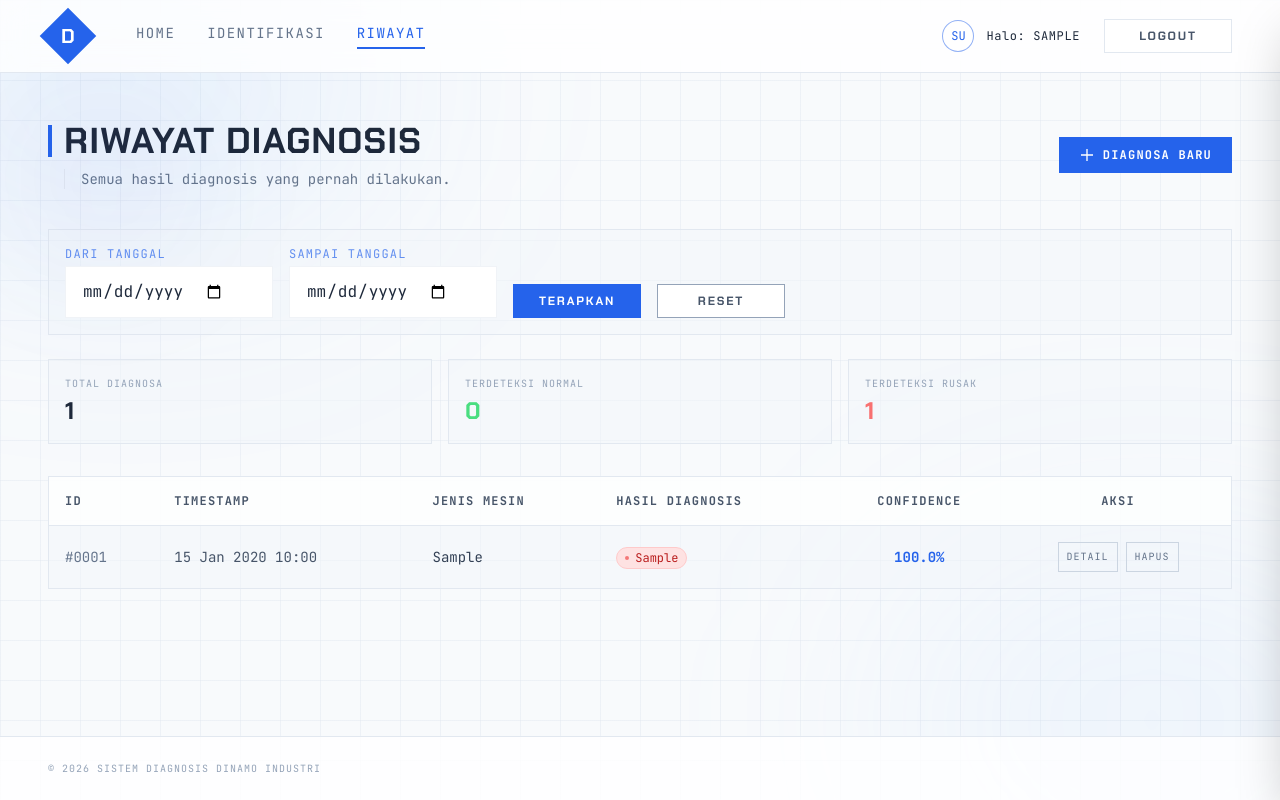
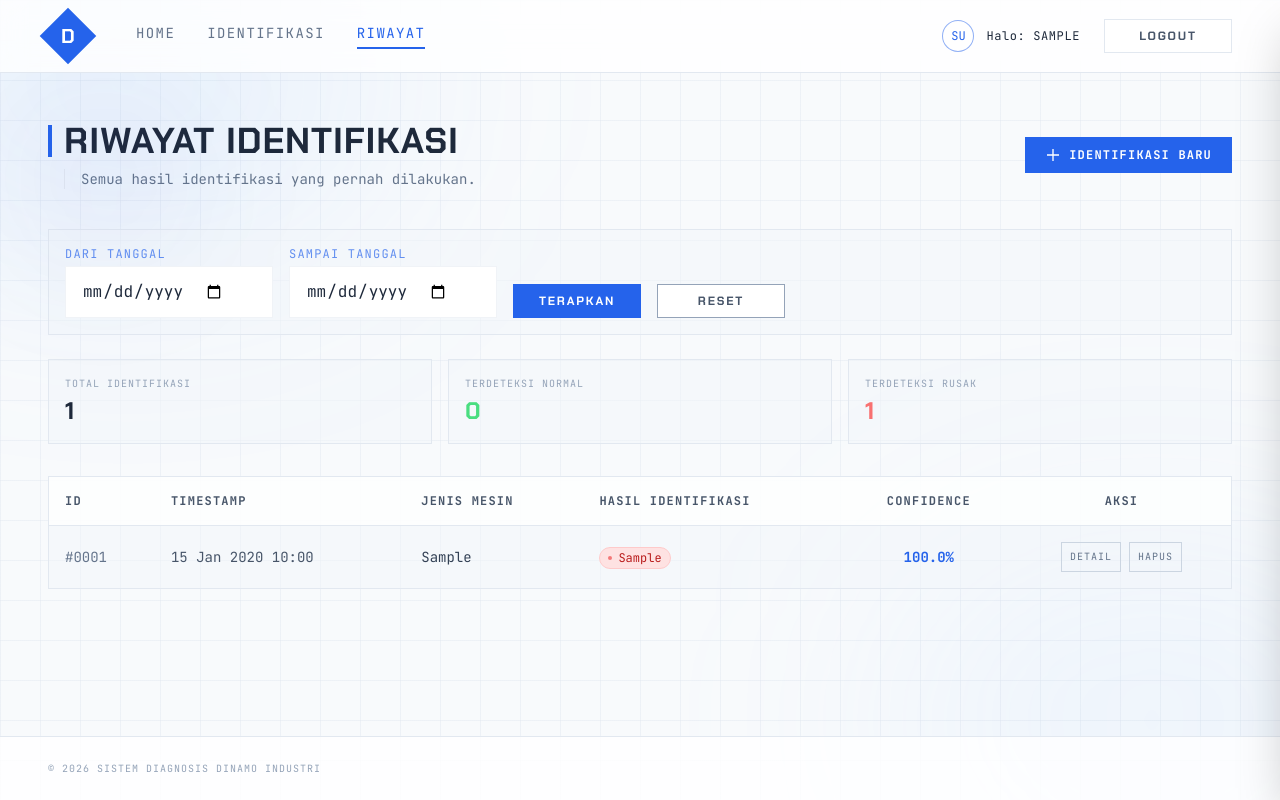
Before and after one commit to fauzantaslim/diagnosis-kerusakan-dinamo, a Flask app: page /history/ in a window 1280 px wide. Run offline with Flask 3, Linux system fonts and the light colour scheme; a user stored in the database is signed in; tables that the repository leaves empty hold one stand-in row (values such as "Sample post"); some libraries are stand-ins or nearby versions.

Commit message:
Ubah terminologi diagnosis menjadi identifikasi pada antarmuka

```diff
--- a/app/templates/pages/app/history.html
+++ b/app/templates/pages/app/history.html
@@ -11,17 +11,17 @@
             <div class="flex items-center gap-3 mb-2">
                 <div class="w-1 h-8 bg-blue-600"></div>
                 <h1 class="text-3xl lg:text-4xl font-display font-bold text-slate-800 uppercase tracking-wide">
-                    Riwayat Diagnosis
+                    Riwayat Identifikasi
                 </h1>
             </div>
             <p class="font-mono text-sm text-slate-500 ml-4 border-l border-slate-200 pl-4">
-                Semua hasil diagnosis yang pernah dilakukan.
+                Semua hasil identifikasi yang pernah dilakukan.
             </p>
         </div>
         <a href="{{ url_for('diagnosis_bp.identify_page') }}"
             class="flex items-center justify-center md:justify-start gap-2 font-mono text-xs px-5 py-3 md:py-2.5 bg-blue-600 text-white font-bold uppercase tracking-widest hover:bg-white hover:text-blue-600 transition-colors w-full md:w-auto">
             <svg class="w-4 h-4" fill="none" stroke="currentColor" viewBox="0 0 24 24"><path stroke-linecap="square" stroke-linejoin="miter" stroke-width="2" d="M12 4v16m8-8H4"></path></svg>
-            Diagnosa Baru
+            Identifikasi Baru
         </a>
     </div>
 </section>
@@ -47,7 +47,7 @@
 <!-- Stats Bar -->
 <div id="stats-bar" class="grid grid-cols-1 sm:grid-cols-3 gap-4 mb-8">
     <div class="border border-slate-200 bg-slate-100/50 p-4 flex flex-col gap-1">
-        <span class="font-mono text-[10px] text-slate-400 tracking-widest uppercase">Total Diagnosa</span>
+        <span class="font-mono text-[10px] text-slate-400 tracking-widest uppercase">Total Identifikasi</span>
         <span id="stat-total" class="font-display text-2xl font-bold text-slate-800">—</span>
     </div>
     <div class="border border-slate-200 bg-slate-100/50 p-4 flex flex-col gap-1">
@@ -70,7 +70,7 @@
                     <th class="p-4 border-b border-slate-200 font-bold">ID</th>
                     <th class="p-4 border-b border-slate-200 font-bold">Timestamp</th>
                     <th class="p-4 border-b border-slate-200 font-bold">Jenis Mesin</th>
-                    <th class="p-4 border-b border-slate-200 font-bold">Hasil Diagnosis</th>
+                    <th class="p-4 border-b border-slate-200 font-bold">Hasil Identifikasi</th>
                     <th class="p-4 border-b border-slate-200 font-bold text-center">Confidence</th>
                     <th class="p-4 border-b border-slate-200 font-bold text-center">Aksi</th>
                 </tr>
@@ -86,9 +86,9 @@
         <svg class="w-12 h-12 text-slate-400 mb-4" fill="none" stroke="currentColor" viewBox="0 0 24 24">
             <path stroke-linecap="round" stroke-linejoin="round" stroke-width="1" d="M9 5H7a2 2 0 00-2 2v12a2 2 0 002 2h10a2 2 0 002-2V7a2 2 0 00-2-2h-2M9 5a2 2 0 002 2h2a2 2 0 002-2M9 5a2 2 0 012-2h2a2 2 0 012 2"></path>
         </svg>
-        <p class="font-mono text-xs text-slate-400 tracking-widest uppercase">Belum ada riwayat diagnosis</p>
+        <p class="font-mono text-xs text-slate-400 tracking-widest uppercase">Belum ada riwayat identifikasi</p>
         <a href="{{ url_for('diagnosis_bp.identify_page') }}" class="mt-4 font-mono text-xs text-blue-600 hover:text-blue-800 transition-colors tracking-widest uppercase">
-            Mulai Diagnosa →
+            Mulai Identifikasi →
         </a>
     </div>
 
@@ -121,7 +121,7 @@
 <div id="detail-modal" class="fixed inset-0 z-50 hidden items-center justify-center p-4 bg-slate-50/90 backdrop-blur-sm">
     <div class="w-full max-w-2xl border border-blue-600/30 bg-slate-50 max-h-[90vh] overflow-y-auto">
         <div class="flex items-center justify-between p-6 border-b border-slate-200">
-            <h3 class="font-display font-bold text-lg text-slate-800 uppercase tracking-wide">Detail Diagnosis</h3>
+            <h3 class="font-display font-bold text-lg text-slate-800 uppercase tracking-wide">Detail Identifikasi</h3>
             <button onclick="closeModal()" class="text-slate-400 hover:text-blue-600 transition-colors">
                 <svg class="w-5 h-5" fill="none" stroke="currentColor" viewBox="0 0 24 24"><path stroke-linecap="round" stroke-linejoin="round" stroke-width="2" d="M6 18L18 6M6 6l12 12"></path></svg>
             </button>
@@ -248,7 +248,7 @@ async function showDetail(id) {
         content.innerHTML = `
             <!-- Result -->
             <div class="border border-blue-600/20 bg-blue-600/5 p-4">
-                <p class="font-mono text-[10px] text-slate-500 tracking-widest uppercase mb-1">Hasil Diagnosis</p>
+                <p class="font-mono text-[10px] text-slate-500 tracking-widest uppercase mb-1">Hasil Identifikasi</p>
                 <p class="font-display text-xl font-bold ${d.diagnosis === 'Motor Normal' ? 'text-green-600' : 'text-blue-600'} uppercase">${d.diagnosis}</p>
                 <p class="font-mono text-sm text-slate-500 mt-1">Confidence: <span class="text-blue-600 font-bold">${d.confidence_pct}</span></p>
                 <p class="font-mono text-xs text-slate-400 mt-1">${d.tanggal}</p>
```
Also changed, not shown: app/templates/pages/app/identify.html (+5 -5 lines), app/templates/pages/app/index.html (+4 -4 lines).
